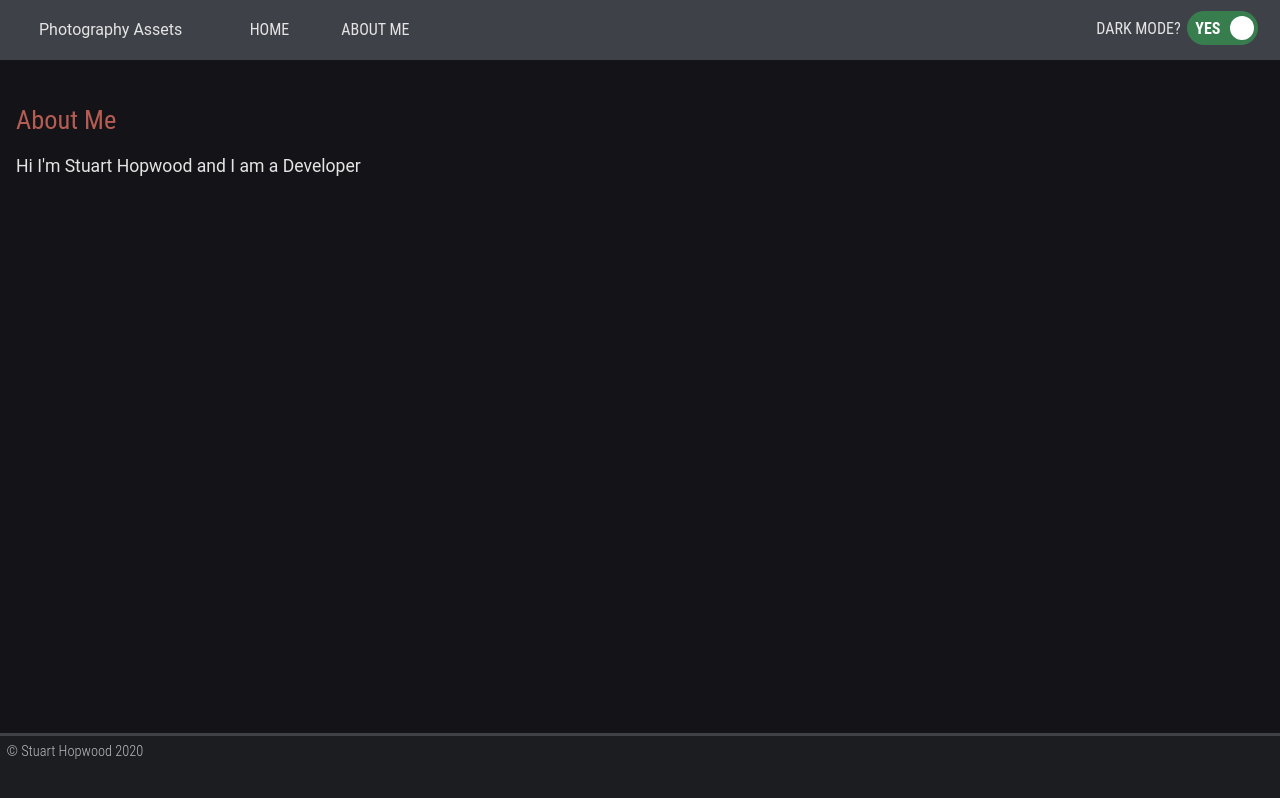
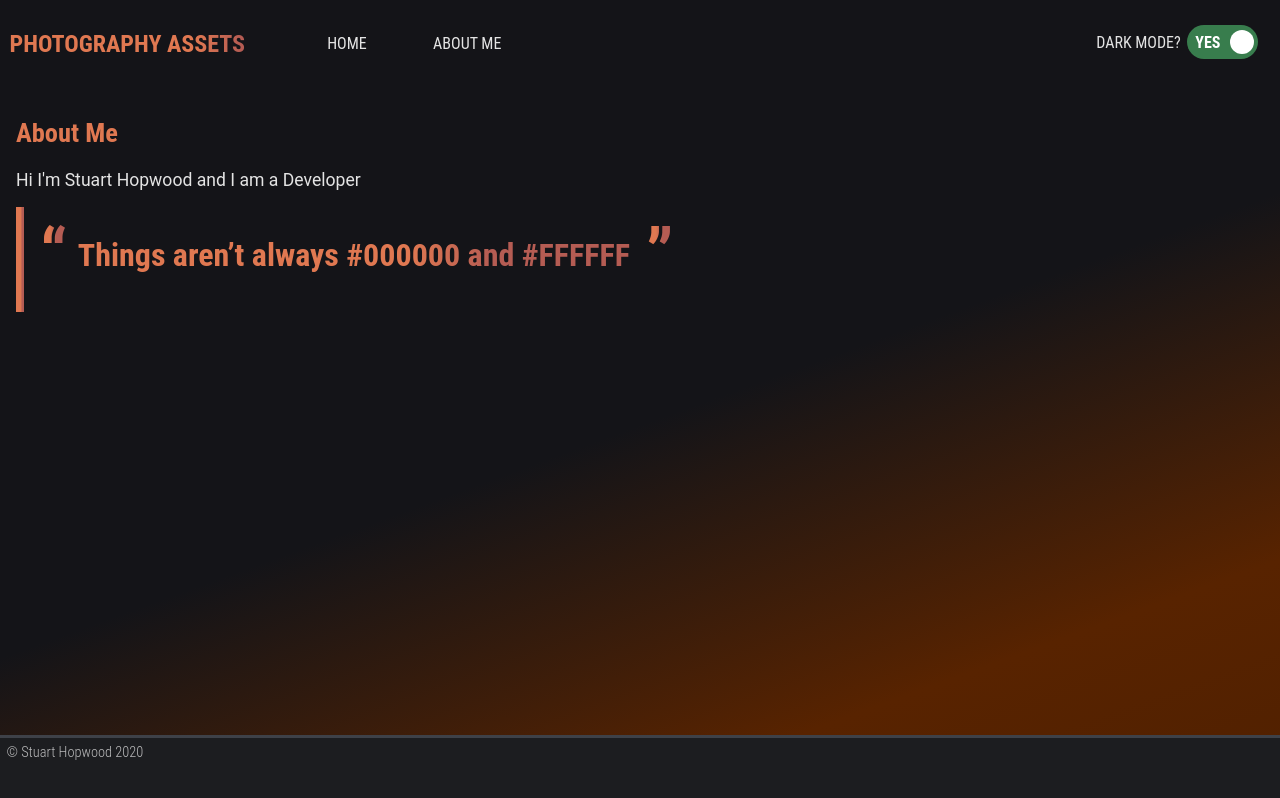
Before and after one commit to hopwoods/PhotographyAssets, a React (Create React App) app in the folder photograpy-assets/: page /about in a window 1280 px wide. Built offline with nearby package versions, Linux system fonts and the light colour scheme.

Commit message:
Added CSS Gradients all over the place.

```diff
--- a/photograpy-assets/src/Components/Layout/container.tsx
+++ b/photograpy-assets/src/Components/Layout/container.tsx
@@ -1,10 +1,22 @@
 /** @jsx jsx */
 import { FunctionComponent } from "react";
 import { jsx, css } from "@emotion/core";
-import { FontFamilies } from "../../style";
+import { FontFamilies, Gradients, cssGradients } from "../../style";
+import { useStateContext } from "../../GlobalState";
 import useTheme from "../../Hooks/useTheme";
 
 export const Container: FunctionComponent = ({ children }) => {
+  const { globalState: state } = useStateContext();
+  const { darkMode } = state;
+
+  const gradients: cssGradients = {
+    gradient1: darkMode ? Gradients.DarkGradient1 : Gradients.LightGradient1,
+    gradient2: darkMode ? Gradients.DarkGradient2 : Gradients.LightGradient2,
+    textGradient: darkMode
+      ? Gradients.DarkTextGradient
+      : Gradients.LightTextGradient,
+  };
+
   const themeColors = useTheme();
   const style = css`
   @import url("https://fonts.googleapis.com/css2?family=Roboto+Condensed:ital,wght@0,300;0,400;0,700;1,300;1,400;1,700&family=Roboto:ital,wght@0,300;0,400;0,500;0,700;1,300;1,400;1,500;1,700&display=swap");
@@ -14,11 +26,11 @@ export const Container: FunctionComponent = ({ children }) => {
   -webkit-font-smoothing: antialiased;
   -moz-osx-font-smoothing: grayscale;
   color: ${themeColors.text};
-  background-color: ${themeColors.bodyBackground};
+  background-color: ${gradients.gradient2};
   display: grid;
   grid-template-columns: minmax(50px, 1fr);
   grid-template-rows:
-    minmax(50px, 0.1fr)
+    minmax(5rem, 0.1fr)
     1fr
     minmax(20px, 0.1fr);
   grid-gap: 0em;
@@ -31,8 +43,11 @@ export const Container: FunctionComponent = ({ children }) => {
   h5,
   h6 {
     font-family: ${FontFamilies.secondary};
-    font-weight: 400;
-    color: ${themeColors.primary};
+    font-weight: 700;
+      background: ${gradients.textGradient};
+      -webkit-background-clip: text;
+      -webkit-text-fill-color: transparent;
+
   }
   font-size: 1rem;
 
--- a/photograpy-assets/src/Components/Layout/navbar.tsx
+++ b/photograpy-assets/src/Components/Layout/navbar.tsx
@@ -4,21 +4,30 @@ import { jsx, css } from "@emotion/core";
 import useTheme from "../../Hooks/useTheme";
 import { NavBarLink, ToggleSwitch } from "../controls";
 import { useStateContext, Actions } from "../../GlobalState";
-import { FontFamilies } from "../../style";
+import { FontFamilies, Gradients, cssGradients } from "../../style";
 
 export const Navbar: FunctionComponent = ({ children }) => {
   const { globalState: state, dispatch } = useStateContext();
   const { darkMode } = state;
 
+  const gradients: cssGradients = {
+    gradient1: darkMode ? Gradients.DarkGradient1 : Gradients.LightGradient1,
+    gradient2: darkMode ? Gradients.DarkGradient2 : Gradients.LightGradient2,
+    textGradient: darkMode
+      ? Gradients.DarkTextGradient
+      : Gradients.LightTextGradient,
+  };
+
   const themeColors = useTheme();
   const style = css`
     grid-column: 1 / span 1;
-    background-color: ${themeColors.darkShades};
+    background-color: none;
     color: ${themeColors.text};
     padding: 0.3rem;
     height: fit-content;
     z-index: 2;
     font-size: 0.9rem;
+    text-transform: uppercase;
 
     ul {
       list-style-type: none;
@@ -27,19 +36,19 @@ export const Navbar: FunctionComponent = ({ children }) => {
       display: grid;
       grid-template-columns: minmax(325px, 1fr);
       grid-gap: 0em;
-      justify-content: center;
-      justify-items: center;
     }
 
     ul li {
       grid-column-start: 1 / span 1;
-      justify-self: center;
+      justify-self: stretch;
       align-self: center;
       margin: 0.3rem;
       display: inline-block;
     }
     ul li.logo {
       grid-column-start: 1 / span 1;
+      text-align: left;
+      align-self: stretch;
     }
 
     ul li label {
@@ -82,7 +91,7 @@ export const Navbar: FunctionComponent = ({ children }) => {
         grid-column-start: span 1;
       }
       ul li.logo {
-        grid-column: 1 / span 2;
+        grid-column: 1 / span 3;
       }
       ul li.dark-mode-toggle {
         grid-column: 11 / span 2;
@@ -100,7 +109,7 @@ export const Navbar: FunctionComponent = ({ children }) => {
     <nav css={style} id="NavBar">
       <ul role="menubar">
         <li className="logo">
-          <span>Photography Assets</span>
+          <h2>Photography Assets</h2>
         </li>
         <li>
           <NavBarLink to="/" value="Home" />
--- /dev/null
+++ b/photograpy-assets/src/Components/Typeography/index.tsx
@@ -0,0 +1 @@
+export { Quote } from "./quote";
--- /dev/null
+++ b/photograpy-assets/src/Components/Typeography/quote.tsx
@@ -0,0 +1,88 @@
+/** @jsx jsx */
+import React, { FunctionComponent } from "react";
+import { jsx, css } from "@emotion/core";
+import { FontFamilies, Gradients, cssGradients } from "../../style";
+import { useStateContext } from "../../GlobalState";
+import useTheme from "../../Hooks/useTheme";
+
+export const Quote: FunctionComponent = ({ children }) => {
+  const { globalState: state } = useStateContext();
+  const { darkMode } = state;
+
+  const gradients: cssGradients = {
+    gradient1: darkMode ? Gradients.DarkGradient1 : Gradients.LightGradient1,
+    gradient2: darkMode ? Gradients.DarkGradient2 : Gradients.LightGradient2,
+    textGradient: darkMode
+      ? Gradients.DarkTextGradient
+      : Gradients.LightTextGradient,
+  };
+
+  const themeColors = useTheme();
+  const grid = css`
+    display: grid;
+    grid-template-columns: 0.5rem 1fr;
+    grid-template-rows: 1fr;
+    grid-gap: 0em;
+  `;
+  const border = css`
+    grid-column: 1 / span 1;
+    background: ${gradients.textGradient};
+    border: 0;
+    min-height: 5rem;
+  `;
+  const style = css`
+    grid-column: 2 / span 1;
+    quotes: "\\201C""\\201D""\\2018""\\2019";
+    font-family: ${FontFamilies.secondary};
+
+    &:before {
+      content: open-quote;
+      font-size: 4em;
+      margin-right: 0.15em;
+      padding-left: 1rem;
+      vertical-align: 2rem;
+      font-weight: 700;
+      background: ${gradients.textGradient};
+      -webkit-background-clip: text;
+      -webkit-text-fill-color: transparent;
+      position: relative;
+      top: 0.4rem;
+    }
+
+    &:after {
+      content: close-quote;
+      font-size: 4em;
+      margin-right: 0.15em;
+      padding-left: 1rem;
+      vertical-align: 2rem;
+      font-weight: 700;
+      background: ${gradients.textGradient};
+      -webkit-background-clip: text;
+      -webkit-text-fill-color: transparent;
+      position: relative;
+      top: 0.4rem;
+    }
+
+    & p {
+      font-weight: 600;
+      font-size: 2rem;
+      display: inline;
+      position: relative;
+      top: -2.4rem;
+      background: ${gradients.textGradient};
+      -webkit-background-clip: text;
+      -webkit-text-fill-color: transparent;
+    }
+  `;
+
+  return (
+    <React.Fragment>
+      <div css={grid}>
+        <div css={border}></div>
+        <div css={style}>
+          <p>{children}</p>
+        </div>
+      </div>
+    </React.Fragment>
+  );
+};
--- a/photograpy-assets/src/Components/controls/button.tsx
+++ b/photograpy-assets/src/Components/controls/button.tsx
@@ -2,6 +2,7 @@
 import React, { FunctionComponent } from "react";
 import { jsx, css } from "@emotion/core";
 import useTheme from "../../Hooks/useTheme";
+import { FontFamilies } from "../../style";
 
 export interface ButtonProps {
   // Is this the principal call to action on the page?
@@ -36,12 +37,13 @@ export const Button: FunctionComponent<ButtonProps> = ({
     background-color: ${themeColors.primary};
     margin: 1rem;
     font-weight: 400;
+    font-family: ${FontFamilies.secondary};
     cursor: pointer;
     display: inline-block;
     line-height: 1;
     &:hover {
-      color: ${themeColors.lightAccent};
-      background-color: ${themeColors.darkShades};
+      color: ${themeColors.white};
+      background-color: ${themeColors.primaryShades};
     }
   `;
 
@@ -51,11 +53,12 @@ export const Button: FunctionComponent<ButtonProps> = ({
     color: ${themeColors.primary};
     margin: 1rem;
     font-weight: 600;
+    font-family: ${FontFamilies.secondary};
     cursor: pointer;
     display: inline-block;
     line-height: 1;
     &:hover {
-      color: ${themeColors.primary};
+      color: ${themeColors.text};
       background-color: ${themeColors.darkAccent};
     }
   `;
--- a/photograpy-assets/src/Components/controls/navBarLink.tsx
+++ b/photograpy-assets/src/Components/controls/navBarLink.tsx
@@ -1,9 +1,10 @@
 /** @jsx jsx */
 import React, { FunctionComponent } from "react";
 import { jsx, css } from "@emotion/core";
-import { FontFamilies } from "../../style";
+import { FontFamilies, Gradients, cssGradients } from "../../style";
+import { useStateContext } from "../../GlobalState";
+import { Link } from "react-router-dom";
 import useTheme from "../../Hooks/useTheme";
-import { Link } from "react-router-dom";
 
 export interface LinkProps {
   //Route to be used for the link
@@ -18,6 +19,17 @@ export const NavBarLink: FunctionComponent<LinkProps> = ({
   value,
   ...props
 }) => {
+  const { globalState: state } = useStateContext();
+  const { darkMode } = state;
+
+  const gradients: cssGradients = {
+    gradient1: darkMode ? Gradients.DarkGradient1 : Gradients.LightGradient1,
+    gradient2: darkMode ? Gradients.DarkGradient2 : Gradients.LightGradient2,
+    textGradient: darkMode
+      ? Gradients.DarkTextGradient
+      : Gradients.LightTextGradient,
+  };
+
   const themeColors = useTheme();
   const style = css`
   a {
@@ -35,17 +47,13 @@ export const NavBarLink: FunctionComponent<LinkProps> = ({
     right: 0px;
     bottom: -3px;
     left: 0px;
-    background-color: $linkPink;
+    background-color: none;
   }
   a:hover {
     color: ${themeColors.text};
   }
   a:hover::before {
-    background: linear-gradient(
-      to right,
-      ${themeColors.lightAccent} 40%,
-      ${themeColors.primary} 75%
-    );
+    background: ${gradients.textGradient};
   }
 `;
 
--- a/photograpy-assets/src/Hooks/useTheme.tsx
+++ b/photograpy-assets/src/Hooks/useTheme.tsx
@@ -4,6 +4,7 @@ export interface IThemeColors {
   text: string;
   textInverse: string;
   primary: string;
+  primaryShades: string;
   lightShades: string;
   lightAccent: string;
   darkShades: string;
@@ -23,6 +24,7 @@ const DarkTheme: IThemeColors = {
   text: "#E4E4E4",
   textInverse: "#3e3e3e",
   primary: "#B55C53",
+  primaryShades: "#a74c43",
   lightShades: "#F3F7FA",
   lightAccent: "#E07851",
   darkShades: "#3E4148",
@@ -42,6 +44,7 @@ const LightTheme: IThemeColors = {
   text: "#2e2e2e",
   textInverse: "#1e1e1e",
   primary: "#B55C53",
+  primaryShades: "#a74c43",
   lightShades: "#F3F7FA",
   lightAccent: "#AFB1B0",
   darkShades: "#C3C3C3",
--- a/photograpy-assets/src/pages/About.tsx
+++ b/photograpy-assets/src/pages/About.tsx
@@ -1,10 +1,12 @@
 import React from "react";
+import { Quote } from "../Components/Typeography";
 
 function App() {
   return (
     <React.Fragment>
-      <h1>About Me</h1>
+      <h2>About Me</h2>
       <p>Hi I'm Stuart Hopwood and I am a Developer</p>
+      <Quote>Things aren’t always #000000 and #FFFFFF</Quote>
     </React.Fragment>
   );
 }
--- /dev/null
+++ b/photograpy-assets/src/style/gradients.tsx
@@ -0,0 +1,32 @@
+interface IGradients {
+  DarkGradient1: string;
+  DarkGradient2: string;
+  LightGradient1: string;
+  LightGradient2: string;
+  DarkTextGradient: string;
+  LightTextGradient: string;
+}
+
+export type cssGradients = {
+  gradient1: string;
+  gradient2: string;
+  textGradient: string;
+};
+
+export const Gradients: IGradients = {
+  DarkGradient1: `background: rgb(56,58,61);
+background: linear-gradient(156deg, rgba(56,58,61,1) 0%, rgba(62,65,72,1) 47%, rgba(88,62,53,1) 100%);`,
+
+  DarkGradient2: `background: rgb(20,20,24);
+  background: linear-gradient(160deg, rgba(20,20,24,1) 52%, rgba(88,35,0,1) 81%, rgba(80,32,0,1) 100%);`,
+
+  LightGradient1: `background: rgb(245,245,245);
+  background: linear-gradient(160deg, rgba(245,245,245,1) 40%, rgba(255,242,242,1) 75%, rgba(224,120,81,1) 100%);`,
+
+  LightGradient2: `background: rgb(254,254,254);
+background: linear-gradient(160deg, rgba(254,254,254,1) 0%, rgba(254,254,254,1) 47%, rgba(200,200,200,1) 100%);`,
+
+  DarkTextGradient: `linear-gradient(to right, #E07851 60%, #B55C53 75%);`,
+
+  LightTextGradient: `linear-gradient(to right, #E07851 60%, #B55C53 75%);`,
+};
--- a/photograpy-assets/src/style/index.tsx
+++ b/photograpy-assets/src/style/index.tsx
@@ -1 +1,3 @@
 export { FontFamilies } from "../style/font-families";
+export { Gradients } from "../style/gradients";
+export type { cssGradients } from "../style/gradients";
```
